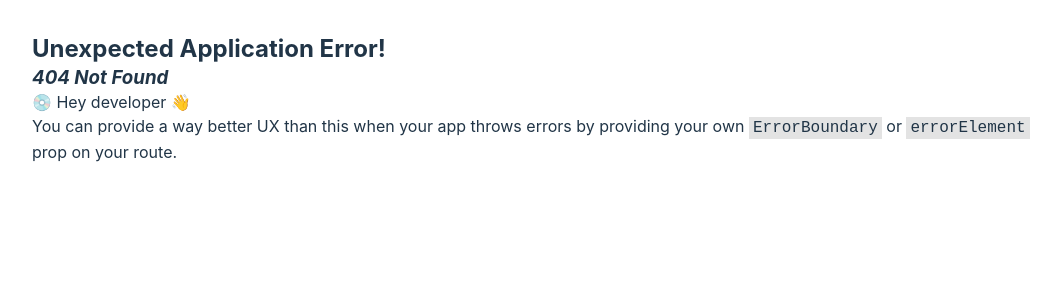
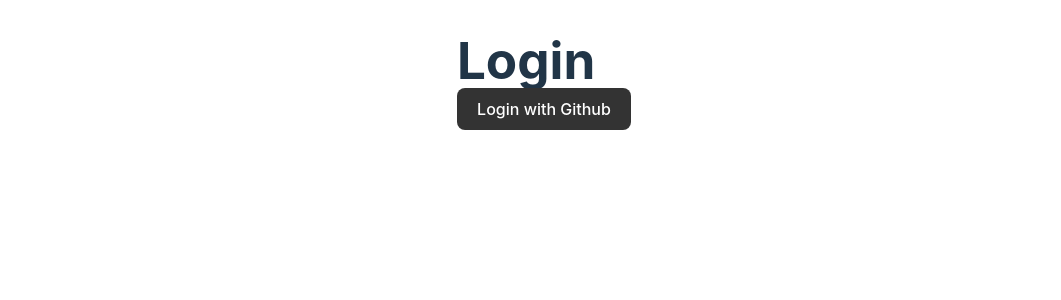
Before and after one commit to myuon/keys4, a React (Vite) app in the folder web/: page /login in a window 1280 px wide. Before the commit this address had no page. Shown: the top 300 px of the page, without its empty margins (96-1157 px from the left). Built offline with nearby package versions, Linux system fonts and the light colour scheme.

Commit message:
feat: add login page

```diff
--- a/web/package.json
+++ b/web/package.json
@@ -16,6 +16,7 @@
     "@emotion/react": "^11.10.4",
     "chart.js": "^3.9.1",
     "dayjs": "^1.11.5",
+    "firebase": "^9.13.0",
     "react": "^18.2.0",
     "react-chartjs-2": "^4.3.1",
     "react-dom": "^18.2.0",
--- /dev/null
+++ b/web/src/components/useLocalStorageState.ts
@@ -0,0 +1,20 @@
+import { useEffect, useState } from "react";
+
+export const useLocalStorageState = <T>(
+  key: string,
+  defaultValue: T
+): [T, (value: T) => void] => {
+  const [state, setState] = useState<T>(() => {
+    const valueInLocalStorage = window.localStorage.getItem(key);
+    if (valueInLocalStorage) {
+      return JSON.parse(valueInLocalStorage) as T;
+    }
+    return defaultValue;
+  });
+
+  useEffect(() => {
+    window.localStorage.setItem(key, JSON.stringify(state));
+  }, [key, state]);
+
+  return [state, setState];
+};
--- /dev/null
+++ b/web/src/firebase.ts
@@ -0,0 +1,19 @@
+// Import the functions you need from the SDKs you need
+import { initializeApp } from "firebase/app";
+import { getAuth } from "firebase/auth";
+
+const firebaseConfig = {
+  apiKey: "AIzaSyD2MeK8VyY1ywRMjwF4rX16X7yUoiMsyvo",
+  authDomain: "keys4-ebdd8.firebaseapp.com",
+  projectId: "keys4-ebdd8",
+  storageBucket: "keys4-ebdd8.appspot.com",
+  messagingSenderId: "992824461113",
+  appId: "1:992824461113:web:e943dcd300a24fd2f74ae8",
+  measurementId: "G-PJK9S9PM8V",
+};
+
+// Initialize Firebase
+const app = initializeApp(firebaseConfig);
+const auth = getAuth(app);
+
+export { auth };
--- /dev/null
+++ b/web/src/pages/LoginPage.tsx
@@ -0,0 +1,49 @@
+import { css } from "@emotion/react";
+import { GithubAuthProvider, signInWithPopup, User } from "firebase/auth";
+import { useState } from "react";
+import { useLocalStorageState } from "../components/useLocalStorageState";
+import { auth } from "../firebase";
+
+const provider = new GithubAuthProvider();
+provider.addScope("repo");
+provider.setCustomParameters({
+  allow_signup: "false",
+});
+
+export const LoginPage = () => {
+  const [user, setUser] = useState<User>();
+  const [, setToken] = useLocalStorageState("token", "");
+
+  return (
+    <div>
+      <h1>Login</h1>
+
+      <button
+        css={css`
+          color: #fff;
+          background-color: #333;
+        `}
+        onClick={async () => {
+          const result = await signInWithPopup(auth, provider);
+          const credential = GithubAuthProvider.credentialFromResult(result);
+          if (credential?.accessToken) {
+            const token = credential.accessToken;
+            setToken(token);
+          }
+
+          const user = result.user;
+          setUser(user);
+        }}
+      >
+        Login with Github
+      </button>
+
+      {user ? (
+        <div>
+          <h2>Logged in as {user.displayName}</h2>
+          <p>UID: {user.uid}</p>
+        </div>
+      ) : null}
+    </div>
+  );
+};
--- a/web/src/pages/routes.tsx
+++ b/web/src/pages/routes.tsx
@@ -1,6 +1,7 @@
 import { IndexPage } from "./IndexPage";
 import { createBrowserRouter } from "react-router-dom";
 import { UserPage } from "./UserPage";
+import { LoginPage } from "./LoginPage";
 
 export const routes = createBrowserRouter(
   [
@@ -12,6 +13,10 @@
       path: "/users/:userId",
       element: <UserPage />,
     },
+    {
+      path: "/login",
+      element: <LoginPage />,
+    },
   ],
   {
     basename: import.meta.env.BASE_URL,
```
Also changed, not shown: 1 other file (tests, documents, lock files or other folders).
